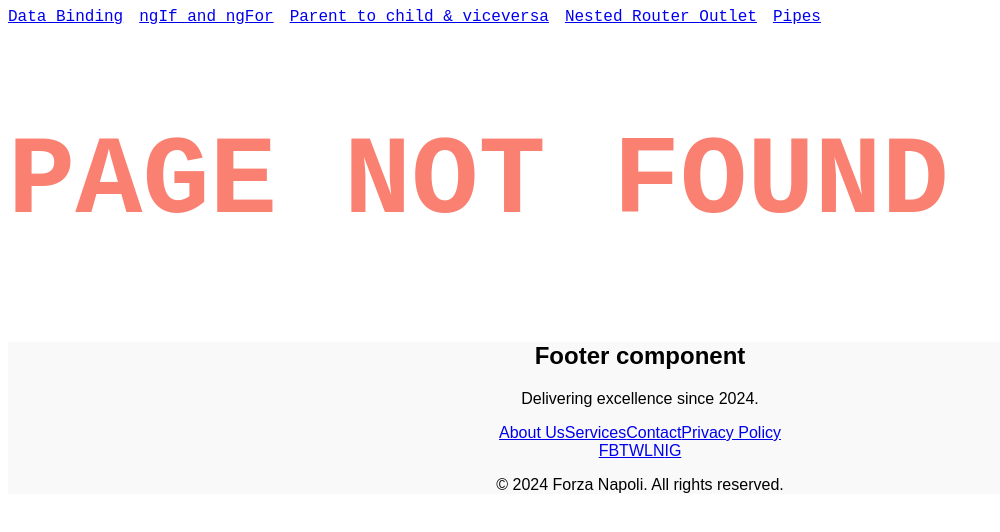
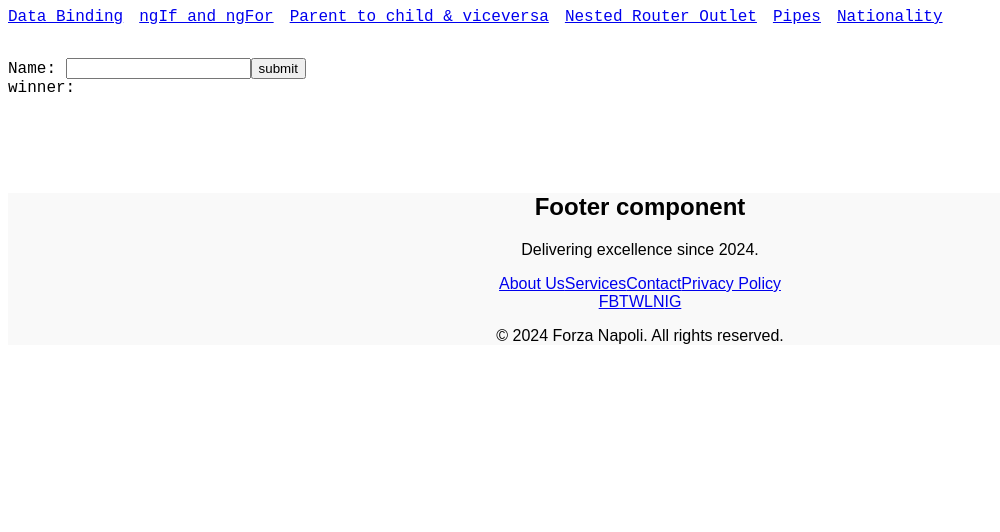
Before and after one commit to dav100ide-red/basic-nine, an Angular app: page /nationality in a window 1280 px wide. Shown: the top 532 px of the page, without its empty margins (0-1000 px from the left). Built offline with nearby package versions, Linux system fonts and the light colour scheme.

Commit message:
es 9 done

```diff
--- a/src/app/app.config.ts
+++ b/src/app/app.config.ts
@@ -2,7 +2,11 @@ import { ApplicationConfig } from '@angular/core';
 import { provideRouter, withComponentInputBinding } from '@angular/router';
 
 import { routes } from './app.routes';
+import { provideHttpClient } from '@angular/common/http';
 
 export const appConfig: ApplicationConfig = {
-    providers: [provideRouter(routes, withComponentInputBinding())],
+    providers: [
+        provideRouter(routes, withComponentInputBinding()),
+        provideHttpClient(),
+    ],
 };
--- a/src/app/app.routes.ts
+++ b/src/app/app.routes.ts
@@ -58,6 +58,11 @@ export const routes: Routes = [
             ),
     },
     {
+        path: 'nationality',
+        loadComponent: () =>
+            import('./pages/nationality/nationality.component'),
+    },
+    {
         path: '**',
         loadComponent: () =>
             import('./pages/not-found/not-found.component').then(
--- a/src/app/components/header/header.component.ts
+++ b/src/app/components/header/header.component.ts
@@ -27,5 +27,6 @@ export class HeaderComponent {
         { label: 'Parent to child & viceversa', path: 'parent-child' },
         { label: 'Nested Router Outlet', path: 'nested-router-outlet' },
         { label: 'Pipes', path: 'pipes' },
+        { label: 'Nationality', path: 'nationality' },
     ];
 }
--- /dev/null
+++ b/src/app/pages/nationality/nationality.component.html
@@ -0,0 +1,8 @@
+<form [formGroup]="form" (ngSubmit)="submitName()">
+    <label>
+        Name:
+        <input formControlName="name" />
+    </label>
+    <button type="submit">submit</button>
+</form>
+winner: {{ winner$ | async }}
--- /dev/null
+++ b/src/app/pages/nationality/nationality.component.ts
@@ -0,0 +1,44 @@
+import { Component, inject } from '@angular/core';
+import {
+    NationalityService,
+    NationalizeDTO,
+} from '../../services/nationality.service';
+import {
+    FormBuilder,
+    FormGroup,
+    ReactiveFormsModule,
+    Validators,
+} from '@angular/forms';
+import { AsyncPipe } from '@angular/common';
+import { map, Observable } from 'rxjs';
+
+@Component({
+    selector: 'nationality',
+    standalone: true,
+    imports: [ReactiveFormsModule, AsyncPipe],
+    providers: [NationalityService],
+    templateUrl: './nationality.component.html',
+    styleUrl: './nationality.component.scss',
+})
+export default class NationalityComponent {
+    private fb = inject(FormBuilder);
+    private service = inject(NationalityService);
+    form: FormGroup = this.fb.group({
+        name: ['', Validators.required],
+    });
+    winner$?: Observable<string>;
+
+    submitName() {
+        if (this.form.valid) {
+            const { name } = this.form.value;
+            this.winner$ = this.service.guessNationalityByName(name).pipe(
+                map(({ country }) => {
+                    const topCountry = country.reduce((prev, current) =>
+                        prev.probability > current.probability ? prev : current
+                    );
+                    return topCountry.country_id;
+                })
+            );
+        }
+    }
+}
--- /dev/null
+++ b/src/app/services/nationality.service.ts
@@ -0,0 +1,25 @@
+import { HttpClient } from '@angular/common/http';
+import { inject, Injectable } from '@angular/core';
+import { Observable } from 'rxjs';
+
+@Injectable()
+export class NationalityService {
+    private baseUrl = 'https://api.nationalize.io/';
+    private http = inject(HttpClient);
+
+    guessNationalityByName(name: string): Observable<NationalizeDTO> {
+        console.log(name);
+        return this.http.get<NationalizeDTO>(`${this.baseUrl}?name=${name}`);
+    }
+}
+
+export type NationalizeDTO = {
+    count: number;
+    name: string;
+    country: NationalizeCountry[];
+};
+
+export type NationalizeCountry = {
+    country_id: string;
+    probability: number;
+};
```
Also changed, not shown: src/app/pages/nationality/nationality.component.scss (added).
